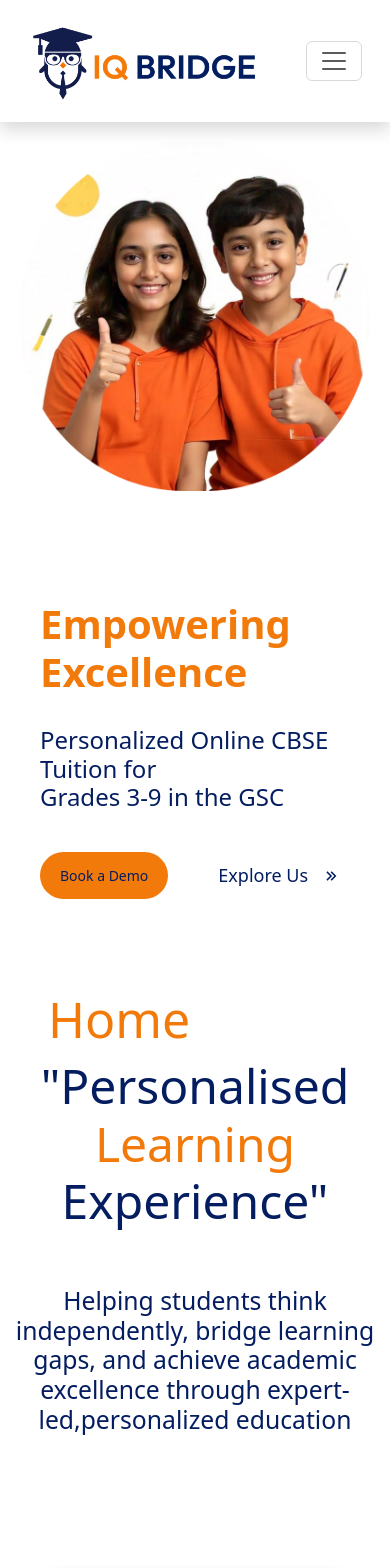
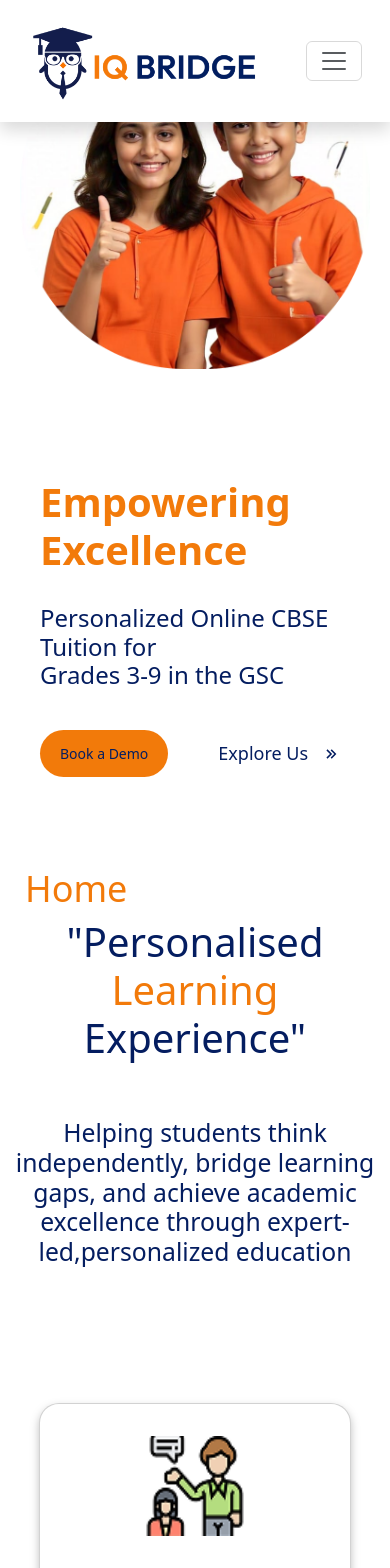
Before and after one commit to dilip2k04/hostinger, a React (Vite) app: page / in a window 390 px wide. Shown: the top 1568 px of the page. Built offline with nearby package versions, Linux system fonts and the light colour scheme.

Commit message:
Aligment Done

```diff
--- a/src/pages/AboutUs/AboutUs.css
+++ b/src/pages/AboutUs/AboutUs.css
@@ -14,6 +14,7 @@ h5{
 .about_title{
     color:#F27A0A;
     padding: 30px 0px 0px 30px;
+    margin-left: 80px;
 }
 
 
@@ -72,5 +73,6 @@ h3{
     }
     .about_title{
         font-size: 32px;
+        margin-left: 0;
     }
 }
--- a/src/pages/AboutUs/components/Card/Card.css
+++ b/src/pages/AboutUs/components/Card/Card.css
@@ -9,11 +9,12 @@
 
 .about_us_card {
     width: 80%;
-    max-width: 500px;
+    max-width: 450px;
     padding: 30px;
     margin: 20px;
     border-radius: 60px;
-    border: 1px solid #ccc
+    border: 1px solid #ccc;
+    margin-left: 30px;
 }
 
 .card_content h3 {
--- a/src/pages/Contact/Contact.css
+++ b/src/pages/Contact/Contact.css
@@ -1,5 +1,5 @@
 .contact_title {
-    margin-left: 40px;
+    margin-left: 100px;
     color: #F27A0A
 }
 
@@ -13,6 +13,10 @@
         padding: 0 25px;
         margin-bottom: 30px;
     }
+    .contact_title{
+        margin-left: 40px;
+    }
+
 }
 
 
--- a/src/pages/Contact/Contact.jsx
+++ b/src/pages/Contact/Contact.jsx
@@ -126,7 +126,7 @@ export default function Contact() {
         <div className="col-5 d-none d-md-block d-lg-block d-xl-block">
           <img
             src="/imgs/form.png"
-            style={{ height: "80%", width: "80%", objectFit: "contain" }}
+            style={{ height: "75%", width: "80%", objectFit: "contain", marginTop:"18px" }}
             alt=""
           />
         </div>
--- a/src/pages/Home/Home.css
+++ b/src/pages/Home/Home.css
@@ -1,6 +1,7 @@
 .home {
     position: relative;
 }
+
 
 .blue {
     color: #041D60;
@@ -27,6 +28,7 @@
 .NavTitle {
     font-size: 50px;
     color: #F27A0A;
+    margin-left: 120px;
 }
 
 .content {
@@ -56,3 +58,12 @@
     height: 2px;
     background-color: black;
 }
+@media (max-width: 768px) {
+    .NavTitle{
+        font-size: 36px;
+        margin-left: 25px;
+    }
+    .Title {
+        font-size: 40px;
+    }
+}
--- a/src/pages/Home/Home.jsx
+++ b/src/pages/Home/Home.jsx
@@ -29,7 +29,7 @@ export default function Home() {
   ];
   return (
     <div className="Home" id="home_content">
-      <h2 className=" mx-5 NavTitle">Home</h2>
+      <h2 className="NavTitle">Home</h2>
       <div className="content text-center  d-flex justify-content-center align-items-center flex-column gap-5">
         <h2 className="Title">
           "Personalised <span>Learning</span> Experience"
--- a/src/pages/OurProgram/OurProgram.css
+++ b/src/pages/OurProgram/OurProgram.css
@@ -66,6 +66,7 @@
 
 .ourprogram_title {
     color: #F27A0A;
+    margin-left: 100px;
 }
 
 .grade {
@@ -83,6 +84,7 @@
 
     .ourprogram_title {
         font-size: 32px;
+        margin-left: 0;
     }
 }
 .c1 {
--- a/src/pages/components/Navbar/Navbar.jsx
+++ b/src/pages/components/Navbar/Navbar.jsx
@@ -5,7 +5,7 @@ import './Navbar.css'
 
 export default function Navbar() {
   return (
-<nav className="navbar navbar-expand-lg shadow p-3">
+<nav className="navbar navbar-expand-lg shadow p-3 fixed-top" style={{backgroundColor: 'white'}}>
   <div className="container-fluid d-flex">
     <a className="navbar-brand" href="#"><img src="/src/assets/Logo.png" style={{height: '80px', width: '100%', objectFit: 'contain'}} alt="" /></a>
     <button className="navbar-toggler" type="button" data-bs-toggle="collapse" data-bs-target="#navbarNavAltMarkup" aria-controls="navbarNavAltMarkup" aria-expanded="false" aria-label="Toggle navigation">
```
